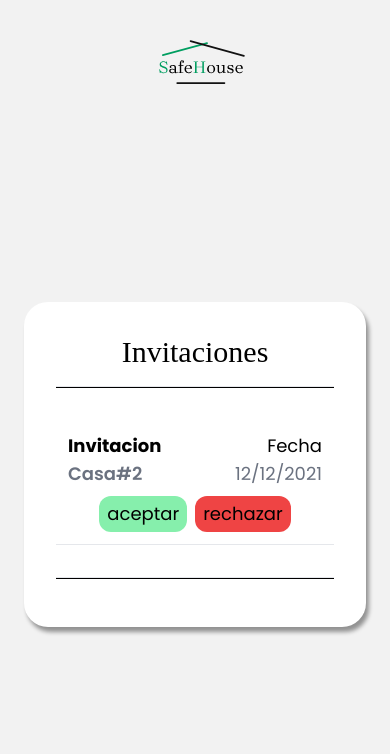
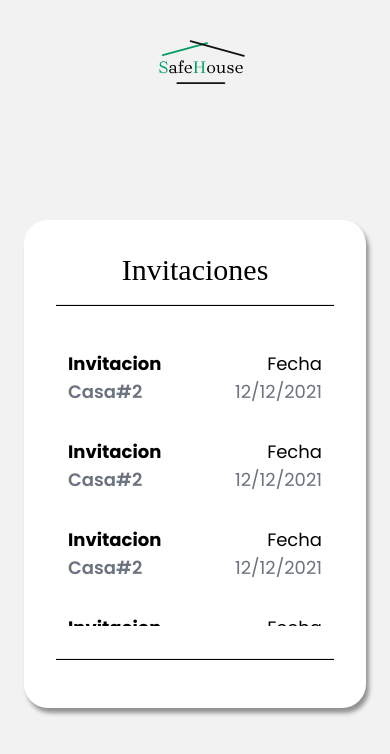
Before and after one commit to Fabio-Alfredo/deploy_definit, a React (Vite) app in the folder safeHouse-frontEnd/: page / in a window 390 px wide. Shown: the top 754 px of the page. Built offline with nearby package versions, Linux system fonts and the light colour scheme; a web font is replaced by a local one.

Commit message:
update: design responsive

```diff
--- /dev/null
+++ b/safeHouse-frontEnd/src/components/invitationComponents/ButtonComponent.jsx
@@ -0,0 +1,11 @@
+import React from 'react';
+
+const ButtonComponent = ({value, className}) => {
+    return (
+        <>
+            <input type="button" value={value} className= {className + ' px-2 py-1 rounded-xl h-fit w-fit text-white cursor-pointer'} />
+        </>
+    );
+};
+
+export default ButtonComponent;
--- a/safeHouse-frontEnd/src/components/invitationComponents/ContainerInvitations.jsx
+++ b/safeHouse-frontEnd/src/components/invitationComponents/ContainerInvitations.jsx
@@ -10,6 +10,11 @@ const ContainerInvitations = () => {
                 <hr className='h-0.5 bg-black mb-6 mx-4' />
                 <div className='overflow-y-auto max-h-[35vh] md:max-h-[50vh] px-4'>
                     <InvitationCard />
+                    <InvitationCard />
+                    <InvitationCard />
+                    <InvitationCard />
+                    <InvitationCard />
+                    <InvitationCard />
                 </div>
                 <hr className='h-0.5 bg-black my-8 mx-4' />
             </div>
--- a/safeHouse-frontEnd/src/components/invitationComponents/InvitationCard.jsx
+++ b/safeHouse-frontEnd/src/components/invitationComponents/InvitationCard.jsx
@@ -1,10 +1,11 @@
 import React from 'react';
+import ButtonComponent from './ButtonComponent';
 
 const InvitationCard = () => {
     return (
         <>
 
-            <div className='font-popins flex items-center flex-wrap justify-between w-full px-3 mt-2 py-2 text-lg list-none rounded-xl hover:bg-slate-100 hover:-translate-y-1 duration-500 ' key={2}>
+            <div className='font-popins group/item flex items-center flex-wrap justify-between px-3 md:hover:px-3 md:px-6  w-full mt-2 py-2 text-lg list-none rounded-xl hover:bg-slate-100 hover:-translate-y-1 duration-500 ' key={2}>
                 <div className='flex flex-col justify-start items-start my-1'>
                     <p className='font-popins font-bold items-center p-0 md:px-2'>Invitacion</p>
                     <p className='font-popins text-gray-500 font-semibold items-center p-0 md:px-2'>Casa#2</p>
@@ -14,12 +15,12 @@ const InvitationCard = () => {
                     <p className='font-popins'>Fecha</p>
                     <p className='font-popins text-center  text-gray-500'>12/12/2021 </p>
                 </div>
-                <div className='flex items-center w-full md:w-fit justify-center md:justify-end gap-2 my-1'>
-                    <input type="button" value="aceptar" className='px-2 py-1 rounded-xl h-fit w-fit bg-green-300 cursor-pointer' />
-                    <input type="button" value="rechazar" className='px-2 py-1 rounded-xl h-fit w-fit bg-red-500 cursor-pointer' />
+                <div className=' items-center w-full hidden group-hover/item:flex md:w-fit justify-center md:justify-end gap-2 my-1'>
+                    <ButtonComponent value={"Rechazar"} className={'bg-red-600'}/>
+                    <ButtonComponent value={"Rechazar"} className={'bg-green-400'}/>
                 </div>
             </div>
-            <hr className='items-center bg-black px-5' />
+
 
         </>
     );
```
